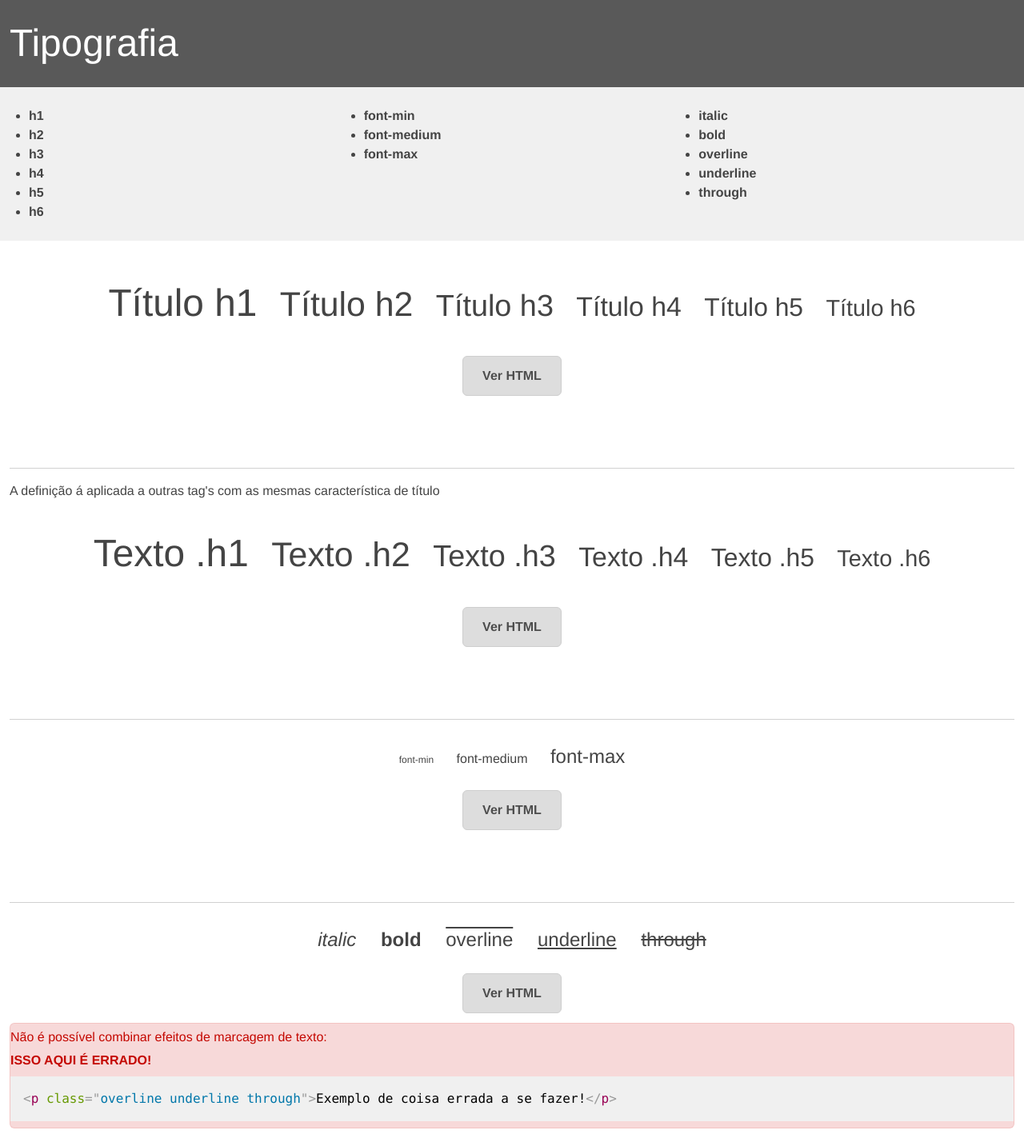
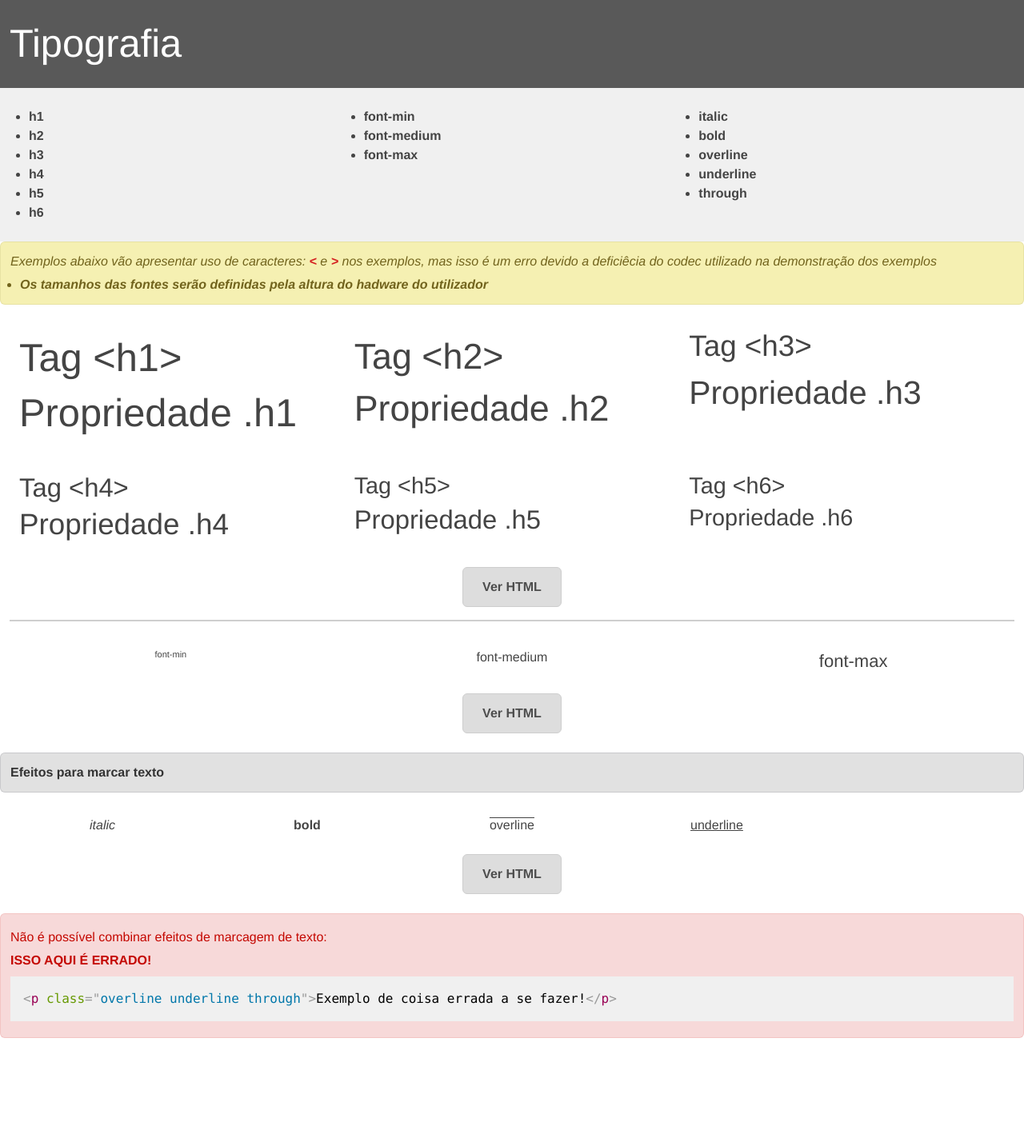
Before and after one commit to Spell-Master/sm-web, a PHP site: page /css/exemplos/tipografia.html in a window 1280 px wide. Shown: the whole page at 80% size. After the commit the page ends 1298 px from the top, so only its background shows below. Run offline with PHP 8.4, Linux system fonts and the light colour scheme.

Commit message:
update css-default part3

```diff
--- a/css/css-default.css
+++ b/css/css-default.css
@@ -17,15 +17,16 @@
 
 /* Configurações */
 :root {
-    --text-size-min:    .75em;    /* 12px */
-    --text-size-medium: 1em;      /* 16px */
-    --text-size-max:    1.5em;    /* 22px */
-    --text-size-h1:     calc(2.1875em + 1vw); /* 35px */
-    --text-size-h2:     calc(1.875em + 1vw);  /* 30px */
-    --text-size-h3:     calc(1.5625em + 1vw); /* 25px */
-    --text-size-h4:     calc(1.3125em + 1vw); /* 21px */
-    --text-size-h5:     calc(1.1875em + 1vw); /* 19px */
-    --text-size-h6:     calc(1em + 1vw);      /* 16px */
+    --text-size-h1: calc(2.25rem + 1vw); /* 36px */
+    --text-size-h2: calc(2rem + 1vw);    /* 32px */
+    --text-size-h3: calc(1.75rem + 1vw); /* 28px */
+    --text-size-h4: calc(1.5rem + 1vw);  /* 24px */
+    --text-size-h5: calc(1.25rem + 1vw); /* 20px */
+    --text-size-h6: calc(1rem + 1vw);    /* 16px */
+
+    --text-size-min:    .6875em; /* 11px */
+    --text-size-medium: 1em;     /* 16px */
+    --text-size-max:    1.375em; /* 22px */
 
     --spacing-min:             0.375rem;  /* 6px */
     --spacing-medium:          0.75rem;   /* 12px */
@@ -147,6 +148,35 @@ ul:not([class]), ol:not([class]) {margin-left: .75rem}
 
 /**
  * ****************************************
+ * Tipografia
+ * ****************************************
+ */
+h1, h2, h3, h4, h5, h6,
+.h1,.h2,.h3,.h4,.h5,.h6 {
+    font-family: inherit; font-weight: lighter; line-height: 1.1; color: inherit; word-wrap: break-word
+}
+h1, h2, h3,.h1,.h2,.h3 {margin: 1rem 0}
+h4, h5, h6,.h4,.h5,.h6 {margin: .5rem 0}
+
+h1, .h1 {font-size: var(--text-size-h1)}
+h2, .h2 {font-size: var(--text-size-h2)}
+h3, .h3 {font-size: var(--text-size-h3)}
+h4, .h4 {font-size: var(--text-size-h4)}
+h5, .h5 {font-size: var(--text-size-h5)}
+h6, .h6 {font-size: var(--text-size-h6)}
+
+.font-min    {font-size: var(--text-size-min)}
+.font-medium {font-size: var(--text-size-medium)}
+.font-max    {font-size: var(--text-size-max)}
+
+.italic    {font-style: italic !important}
+.bold      {font-weight: bold !important}
+.overline  {text-decoration: overline !important}
+.underline {text-decoration: underline !important}
+.through   {text-decoration: line-through !important}
+
+/**
+ * ****************************************
  * Recipientes
  * ****************************************
  */
@@ -198,34 +228,6 @@ ul:not([class]), ol:not([class]) {margin-left: .75rem}
     white-space:nowrap;
     border-radius:.5rem
 }
-
-/**
- * ****************************************
- * Tipografia
- * ****************************************
- */
-.font-min    {font-size:var(--text-size-min)}
-.font-medium {font-size:var(--text-size-medium)}
-.font-max    {font-size:var(--text-size-max)}
-
-h1,   h2,  h3,  h4,  h5,  h6,
-.h1, .h2, .h3, .h4, .h5, .h6 {
-    font-family:inherit; font-weight:lighter; line-height:1.1; color:inherit; word-wrap:break-word
-}
-h1, h2, h3, .h1, .h2, .h3 {margin:1rem 0}
-h4, h5, h6, .h4, .h5, .h6 {margin:.5rem 0}
-h1, .h1 {font-size:var(--text-size-h1)}
-h2, .h2 {font-size:var(--text-size-h2)}
-h3, .h3 {font-size:var(--text-size-h3)}
-h4, .h4 {font-size:var(--text-size-h4)}
-h5, .h5 {font-size:var(--text-size-h5)}
-h6, .h6 {font-size:var(--text-size-h6)}
-
-.italic    {font-style:italic !important}
-.bold      {font-weight:bold !important}
-.overline  {text-decoration:overline !important}
-.underline {text-decoration:underline !important}
-.through   {text-decoration:line-through !important}
 
 /**
  * ****************************************
--- a/css/exemplos/tipografia.html
+++ b/css/exemplos/tipografia.html
@@ -16,10 +16,11 @@
         <script src="../../lib/prism/prism.js" type="text/javascript"></script>
     </head>
     <body>
-        <header>
         <div class="bg-dark-grey padding-all text-white">
             <div class="container">
+                <div class="container">
                     <h1>Tipografia</h1>
+                </div>
             </div>
         </div>
         <div class="bg-light padding-all">
@@ -54,88 +55,113 @@
                 </div>
             </div>
         </div>
-        </header>
-        <main class="bg-white">
-            <div class="container padding-all">
-                <div class="margin-top align-center">
-                    <div class="line-block padding-all">
-                        <h1>Título h1</h1>
+
+        <div class="card-yellow padding-all">
+            <div class="container italic">
+                Exemplos abaixo vão apresentar uso de caracteres:
+                <span class="bold text-red">&lt;</span> e <span class="bold text-red">&gt;</span>
+                nos exemplos, mas isso é um erro devido a deficiêcia do codec utilizado na
+                demonstração dos exemplos
+                <p class="list margin-left bold">Os tamanhos das fontes serão definidas pela altura do hadware do utilizador</p>
             </div>
-                    <div class="line-block padding-all">
-                        <h2>Título h2</h2>
         </div>
-                    <div class="line-block padding-all">
-                        <h3>Título h3</h3>
+
+        <div class="container padding-lr">
+            <div class="margin-top">
+                <div class="row-pad">
+                    <div class="col-third">
+                        <h1>Tag &lt;h1&gt;</h1> <!-- tag &lt;h6&gt; demonstrada erronea no exemplo -->
+                        <div class="h1">Propriedade .h1</div>
                     </div>
-                    <div class="line-block padding-all">
-                        <h4>Título h4</h4>
+                    <div class="col-third">
+                        <h2>Tag &lt;h2&gt;</h2> <!-- tag &lt;h6&gt; demonstrada erronea no exemplo -->
+                        <div class="h2">Propriedade .h2</div>
                     </div>
-                    <div class="line-block padding-all">
-                        <h5>Título h5</h5>
+                    <div class="col-third">
+                        <h4>Tag &lt;h3&gt;</h4> <!-- tag &lt;h6&gt; demonstrada erronea no exemplo -->
+                        <div class="h3">Propriedade .h3</div>
                     </div>
-                    <div class="line-block padding-all">
-                        <h6>Título h6</h6>
+                    <div class="col-third">
+                        <h5>Tag &lt;h4&gt;</h5> <!-- tag &lt;h6&gt; demonstrada erronea no exemplo -->
+                        <div class="h4">Propriedade .h4</div>
+                    </div>
+                    <div class="col-third">
+                        <h6>Tag &lt;h5&gt;</h6> <!-- tag &lt;h6&gt; demonstrada erronea no exemplo -->
+                        <div class="h5">Propriedade .h5</div>
+                    </div>
+                    <div class="col-third">
+                        <h6>Tag &lt;h6&gt;</h6> <!-- tag &lt;h6&gt; demonstrada erronea no exemplo -->
+                        <div class="h6">Propriedade .h6</div>
+                    </div>
                 </div>
             </div>
             <div class="margin-top align-center">
                 <button class="btn-default radius-all-min bold" data-code="">Ver HTML</button>
             </div>
 
-                <div class="sm-margin-top">
-                    <hr class="sm-line" />
-                    A definição á aplicada a outras tag's com as mesmas característica de título
-                    <div class="margin-top align-center">
-                        <div class="h1 line-block padding-all">Texto .h1</div>
-                        <div class="h2 line-block padding-all">Texto .h2</div>
-                        <div class="h3 line-block padding-all">Texto .h3</div>
-                        <div class="h4 line-block padding-all">Texto .h4</div>
-                        <div class="h5 line-block padding-all">Texto .h5</div>
-                        <div class="h6 line-block padding-all">Texto .h6</div>
+            <hr class="border-bottom border-dark" />
+        </div>
+
+        <div class="container align-center">
+            <div class="margin-top">
+                <div class="row-pad">
+                    <div class="col-third">
+                        <p class="font-min">font-min</p>
+                    </div>
+                    <div class="col-third">
+                        <p class="font-medium">font-medium</p>
+                    </div>
+                    <div class="col-third">
+                        <p class="font-max">font-max</p>
+                    </div>
+                </div>
             </div>
             <div class="margin-top align-center">
                 <button class="btn-default radius-all-min bold" data-code="">Ver HTML</button>
             </div>
         </div>
 
-                <div class="sm-margin-top">
-                    <hr class="sm-line" />
-                    <div class="margin-top align-center">
-                        <div class="font-min line-block padding-all">font-min</div>
-                        <div class="font-medium line-block padding-all">font-medium</div>
-                        <div class="font-max line-block padding-all">font-max</div>
+        <div class="card-dark padding-all margin-top-max">
+            <div class="container">
+                <span class="bold">Efeitos para marcar texto</span>
+            </div>
+        </div>
+        <div class="container align-center">
+            <div class="margin-top">
+                <div class="row-pad">
+                    <div class="col-5 align-center">
+                        <p class="italic">italic</p>
+                    </div>
+                    <div class="col-5 align-center">
+                        <p class="bold">bold</p>
+                    </div>
+                    <div class="col-5 align-center">
+                        <p class="overline">overline</p>
+                    </div>
+                    <div class="col-5 align-center">
+                        <p class="underline">underline</p>
+                    </div>
+                </div>
             </div>
             <div class="margin-top align-center">
                 <button class="btn-default radius-all-min bold" data-code="">Ver HTML</button>
             </div>
         </div>
-                <div class="sm-margin-top">
-                    <hr class="sm-line" />
-                    <div class="margin-top align-center font-max">
-                        <div class="italic line-block margin-all">italic</div>
-                        <div class="bold line-block margin-all">bold</div>
-                        <div class="overline line-block margin-all">overline</div>
-                        <div class="underline line-block margin-all">underline</div>
-                        <div class="through line-block margin-all">through</div>
-                    </div>
-                    <div class="margin-top align-center">
-                        <button class="btn-default radius-all-min bold" data-code="">Ver HTML</button>
-                    </div>
-                    <div class="card-red margin-top">
+        <div class="card-red margin-top-max">
+            <div class="container padding-all">
                 <p>Não é possível combinar efeitos de marcagem de texto:</p>
                 <p class="bold">ISSO AQUI É ERRADO!</p>
                 <pre id="code-err"><code class="language-html">&lt;p class=&quot;overline underline through&quot;&gt;Exemplo de coisa errada a se fazer!&lt;/p&gt;</code></pre>
             </div>
         </div>
-            </div>
-        </main>
-        <footer class="bg-white">
+
         <div class="modal" id="show-code">
             <div class="modal-box">
                 <div class="modal-header"><span class="font-max">Código Fonte</span></div>
                 <div class="modal-content"><pre><code class="language-html"></code></pre></div>
             </div>
         </div>
-        </footer>
+
         <script>
             showCode.init();
             Prism.highlightElement(jsd('#code-err > code')[0]);
```
Lines whose indentation alone changed are shown as unchanged.
